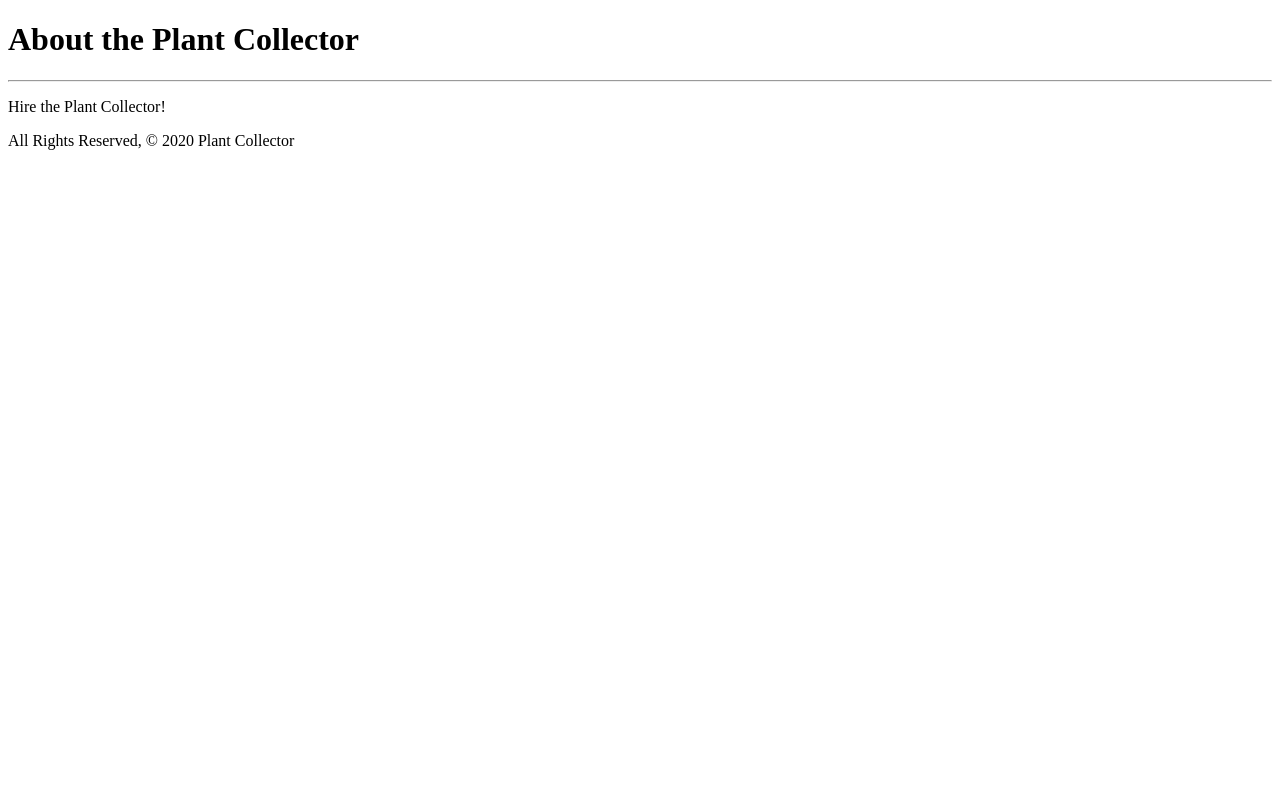
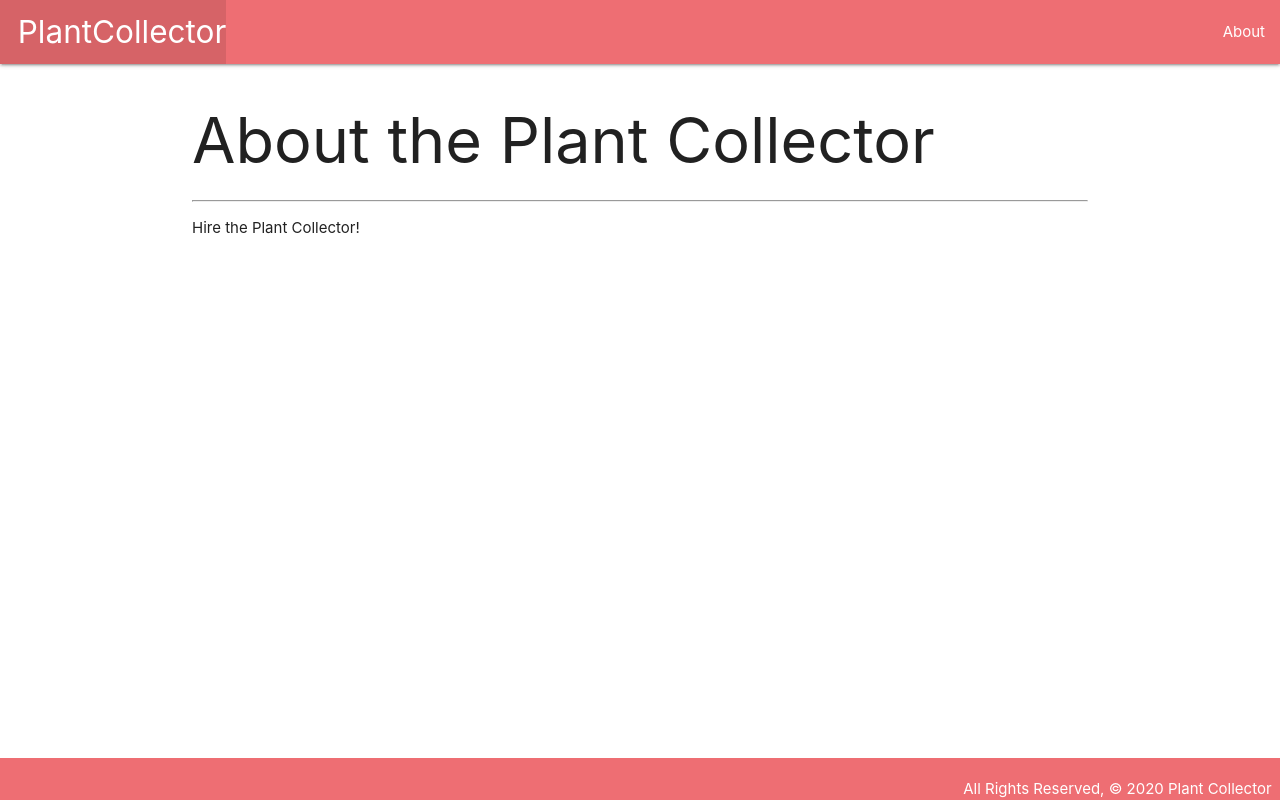
Before and after one commit to anya-pich/plant-collector, a Django app: page /about/ in a window 1280 px wide. Run offline with Django 3.2, Linux system fonts and the light colour scheme.

Commit message:
static content served

```diff
--- /dev/null
+++ b/main_app/static/css/style.css
@@ -0,0 +1,14 @@
+body {
+  display: flex;
+  min-height: 100vh;
+  flex-direction: column;
+}
+
+main {
+  flex: 1 0 auto;
+}
+
+footer {
+  padding-top: 0;
+  text-align: right;
+}
--- a/main_app/templates/about.html
+++ b/main_app/templates/about.html
@@ -1,15 +1,8 @@
-<!DOCTYPE html>
-<html lang="en">
-<head>
-  <meta charset="UTF-8">
-  <meta name="viewport" content="width=device-width, initial-scale=1.0">
-  <meta http-equiv="X-UA-Compatible" content="ie=edge">
-  <title>Plant Collector</title>
-</head>
-<body>
-  <h1>About the Plant Collector</h1>
-  <hr />
-  <p>Hire the Plant Collector!</p>
-  <footer>All Rights Reserved, &copy; 2020 Plant Collector</footer>
-</body>
-</html>
+{% extends 'base.html' %}
+{% block content %}
+
+<h1>About the Plant Collector</h1>
+<hr />
+<p>Hire the Plant Collector!</p>
+
+{% endblock %}
--- /dev/null
+++ b/main_app/templates/base.html
@@ -0,0 +1,33 @@
+{% load static %}
+<!DOCTYPE html>
+<html lang="en">
+<head>
+  <meta charset="UTF-8">
+  <meta name="viewport" content="width=device-width, initial-scale=1.0">
+  <meta http-equiv="X-UA-Compatible" content="ie=edge">
+  <title>Plant Collector</title>
+  <link rel="stylesheet" href="https://cdnjs.cloudflare.com/ajax/libs/materialize/1.0.0/css/materialize.min.css">
+  <link rel="stylesheet" type="text/css" href="{% static 'css/style.css' %}">
+</head>
+<body>
+  <header class="navbar-fixed">
+    <nav>
+      <div class="nav-wrapper">
+        <ul>
+          <li><a href="/" class="left brand-logo">&nbsp;&nbsp;PlantCollector</a></li>
+        </ul>
+        <ul class="right">
+          <li><a href="/about">About</a></li>
+        </ul>
+      </div>
+    </nav>
+  </header>
+  <main class="container">
+    {% block content %}
+    {% endblock %}
+  </main>
+  <footer class="page-footer">
+    <div class="right">All Rights Reserved, &copy; 2020 Plant Collector &nbsp;</div>
+  </footer>
+</body>
+</html>
```
